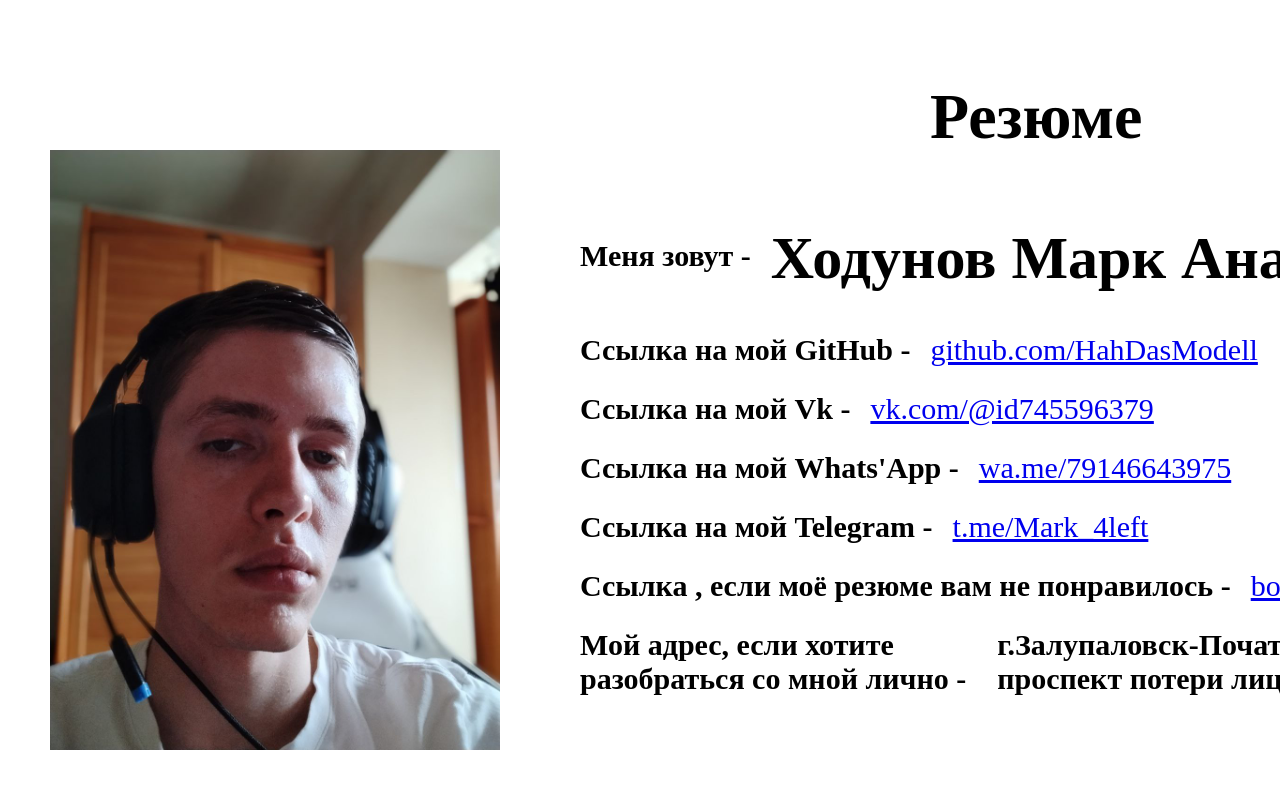
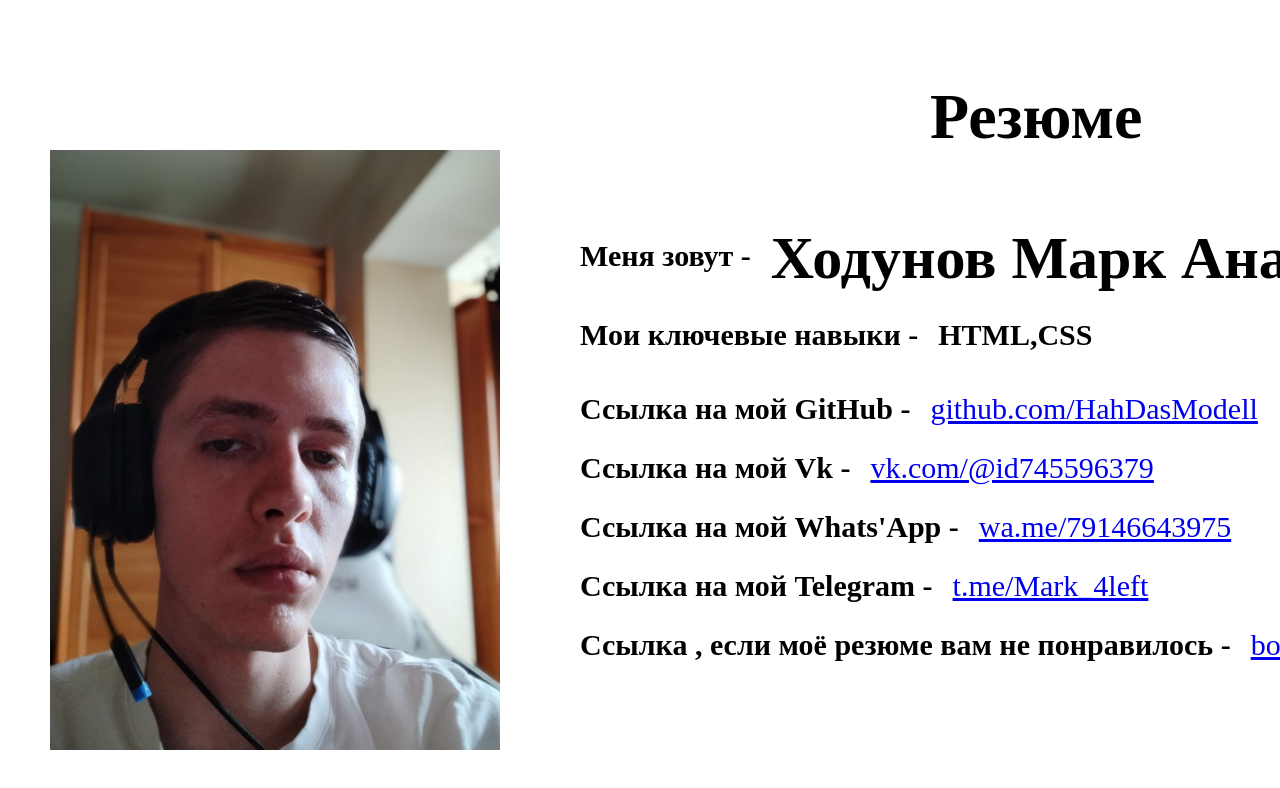
Before and after one commit to HahDasModell/Resume2JZ, a plain HTML site: page index.html in a window 1280 px wide. Shown: the top 788 px of the page. Drawn offline with Linux system fonts and the light colour scheme.

Commit message:
Commit #2

```diff
--- a/index.html
+++ b/index.html
@@ -32,6 +32,11 @@
                     <p class="q12"><b>Ходунов Марк Анатольевич</b></p>
                 </div>
 
+                <div class="r6">
+                    <p class="q61"><b>Мои ключевые навыки -</b></p>
+                    <p class="q62"><b>HTML,CSS</b> </p>
+                </div>
+
                 <div class="r2">
                     <h1 class="q21">Ссылка на мой GitHub -</h1>
                     <a  class="q22"href ="https://github.com/HahDasModell" target="_blank">github.com/HahDasModell </a>
@@ -56,11 +61,6 @@
                     <p class="q61"><b>Ссылка , если моё резюме вам не понравилось -</b></p>
                     <a  class="q62"href ="fuckoff.html" target="_blank">bonusfromturbo2jz.org </a>
                 </div>
-
-                <div class="r6">
-                    <p class="q61"><b>Мой адрес, если хотите разобраться со мной лично -</b></p>
-                    <p class="q62"><b>г.Залупаловск-Початский, ул. Пушкина, д. Колотушкина 15, проспект потери лица, область вылетевшей "Челюхи"</b> </p>
-                </div>
             </div>
 
         </div>
```
